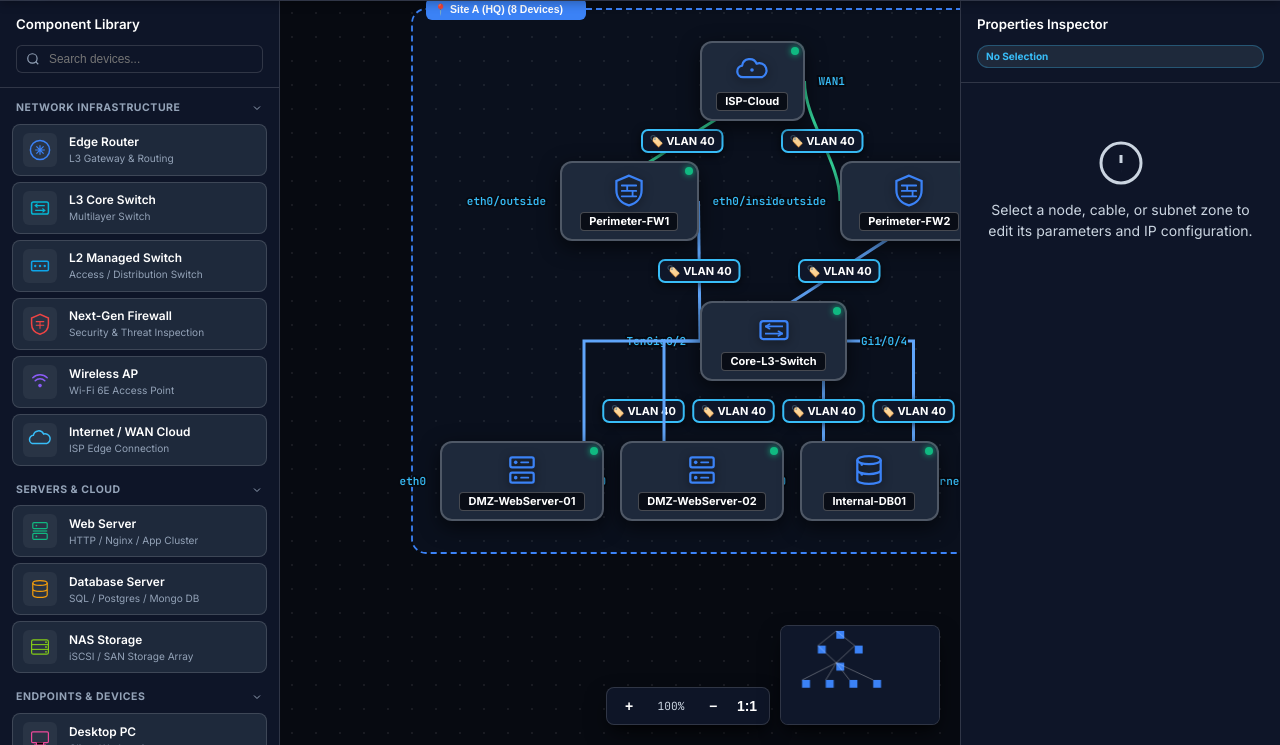
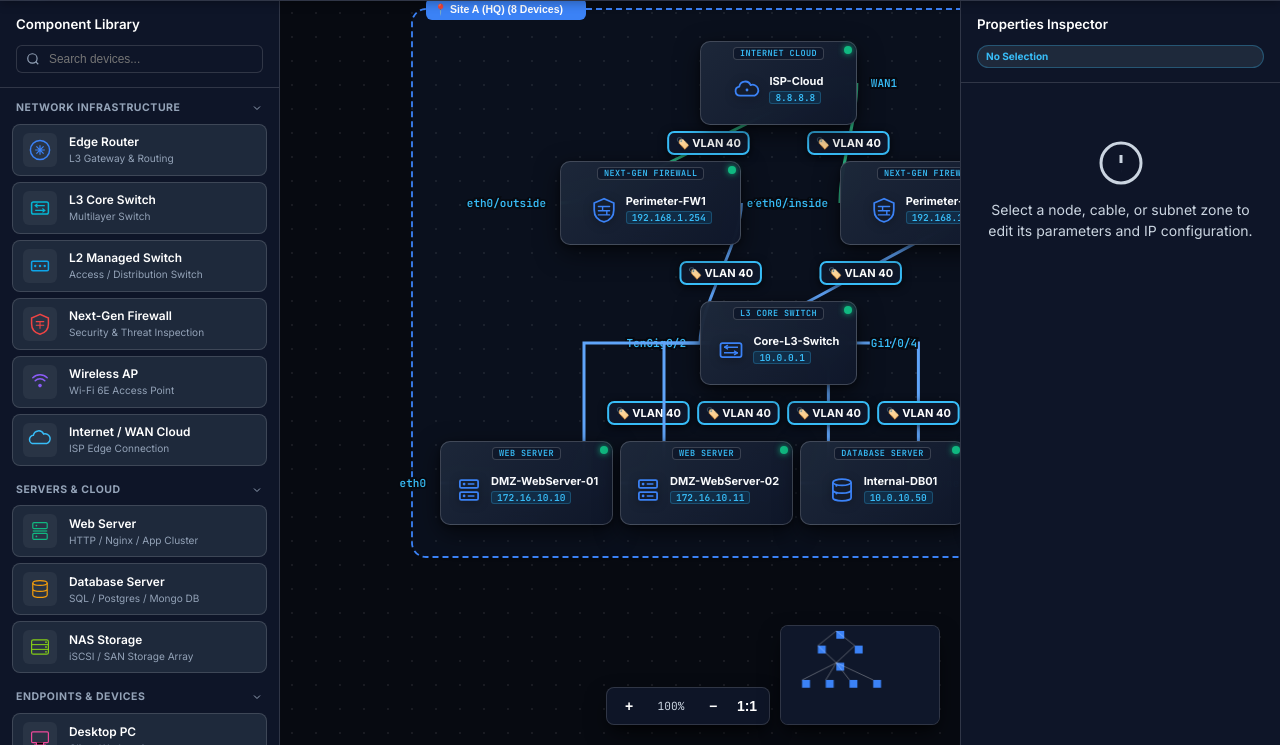
Before and after one commit to Davidv9200/netforgestudio, a website built with Vite: page index.html in a window 1280 px wide. Shown: the part 55-800 px from the top of the page. Built offline with nearby package versions, Linux system fonts and the light colour scheme; files whose address does not match are found by name.

Commit message:
style(canvas): upgrade device node card layout with category pill, bold hostname, and IP badge

```diff
--- a/css/canvas.css
+++ b/css/canvas.css
@@ -159,45 +159,76 @@
 /* NETWORK DEVICE NODE */
 .network-node {
   position: absolute;
-  min-width: 84px;
-  height: 80px;
-  background: #1e293b;
-  border: 2px solid rgba(255, 255, 255, 0.22);
-  border-radius: 12px;
+  min-width: 110px;
+  height: 84px;
+  background: linear-gradient(135deg, rgba(30, 41, 59, 0.95), rgba(15, 23, 42, 0.98));
+  border: 1.5px solid rgba(255, 255, 255, 0.18);
+  border-radius: 10px;
   display: flex;
   flex-direction: column;
-  align-items: center;
-  justify-content: center;
-  padding: 6px 12px;
+  align-items: stretch;
+  justify-content: space-between;
+  padding: 5px 8px 6px 8px;
   pointer-events: auto;
   cursor: move;
-  box-shadow: 0 6px 20px rgba(0, 0, 0, 0.6);
-  backdrop-filter: blur(8px);
+  box-shadow: 0 8px 24px rgba(0, 0, 0, 0.55), 0 2px 6px rgba(0, 0, 0, 0.4);
+  backdrop-filter: blur(10px);
   transition: border-color 0.2s, box-shadow 0.2s, transform 0.1s;
 }
 
 .network-node:hover {
-  border-color: var(--primary);
-  box-shadow: 0 0 18px var(--primary-glow);
+  border-color: var(--accent-color, var(--primary));
+  box-shadow: 0 0 18px rgba(56, 189, 248, 0.35);
   z-index: 30;
 }
 
 .network-node.selected {
   border-color: #38bdf8;
-  border-width: 2.5px;
+  border-width: 2px;
   box-shadow: 0 0 22px rgba(56, 189, 248, 0.6);
   z-index: 40;
 }
 
+.node-header {
+  display: flex;
+  align-items: center;
+  justify-content: center;
+  width: 100%;
+}
+
+.node-type-pill {
+  font-size: 8.5px;
+  font-weight: 700;
+  font-family: var(--font-mono, monospace);
+  text-transform: uppercase;
+  letter-spacing: 0.4px;
+  background: rgba(15, 23, 42, 0.85);
+  border: 1px solid rgba(255, 255, 255, 0.2);
+  padding: 1px 6px;
+  border-radius: 4px;
+  white-space: nowrap;
+  line-height: 1;
+}
+
+.node-main-content {
+  display: flex;
+  align-items: center;
+  justify-content: center;
+  gap: 8px;
+  width: 100%;
+  flex: 1;
+  margin-top: 2px;
+}
+
 .node-icon-box {
-  width: 36px;
-  height: 36px;
+  width: 28px;
+  height: 28px;
+  min-width: 28px;
   color: var(--accent-color, var(--primary));
   display: flex;
   align-items: center;
   justify-content: center;
-  margin-top: 1px;
-  filter: drop-shadow(0 2px 5px rgba(0, 0, 0, 0.6));
+  filter: drop-shadow(0 2px 4px rgba(0, 0, 0, 0.5));
 }
 
 .node-icon-box svg {
@@ -205,22 +236,38 @@
   height: 100%;
 }
 
-.node-hostname-inside {
+.node-info-stack {
+  display: flex;
+  flex-direction: column;
+  align-items: flex-start;
+  justify-content: center;
+  overflow: hidden;
+}
+
+.node-hostname-text {
   font-size: 11px;
   font-weight: 700;
-  font-family: var(--font-main);
-  color: #ffffff;
-  max-width: none;
-  width: max-content;
+  font-family: var(--font-main, sans-serif);
+  color: #f8fafc;
   white-space: nowrap;
-  text-align: center;
-  margin-top: 4px;
-  line-height: 1.1;
-  background: #090d16;
-  padding: 2px 8px;
-  border-radius: 4px;
-  border: 1px solid rgba(255, 255, 255, 0.25);
-  pointer-events: none;
+  overflow: hidden;
+  text-overflow: ellipsis;
+  max-width: 100%;
+  line-height: 1.2;
+}
+
+.node-ip-text {
+  font-size: 9.5px;
+  font-weight: 600;
+  font-family: var(--font-mono, monospace);
+  color: #38bdf8;
+  background: rgba(2, 132, 199, 0.15);
+  border: 1px solid rgba(56, 189, 248, 0.25);
+  padding: 0px 5px;
+  border-radius: 3px;
+  white-space: nowrap;
+  margin-top: 2px;
+  line-height: 1.2;
 }
 
 .node-vlan-tag {
--- a/js/canvas.js
+++ b/js/canvas.js
@@ -320,9 +320,13 @@ class CanvasController {
 
     window.appState.nodes.forEach(node => {
       const isNodeSelected = (window.appState.selectedNodeIds && window.appState.selectedNodeIds.includes(node.id)) || window.appState.selectedId === node.id;
+      const def = window.DeviceRegistry.getDeviceDef(node.type);
 
+      const primaryIp = node.ip || (node.interfaces?.top?.ip) || (node.interfaces && Object.values(node.interfaces)[0]?.ip) || '';
       const hostnameText = node.hostname || node.name || '';
-      const dynamicWidth = Math.max(84, hostnameText.length * 8.5 + 28);
+      const typeStr = def.name || '';
+      const maxLen = Math.max(hostnameText.length, typeStr.length, primaryIp ? primaryIp.length + 3 : 0);
+      const dynamicWidth = Math.max(110, maxLen * 8.2 + 42);
 
       const nodeEl = document.createElement('div');
       nodeEl.className = `network-node ${isNodeSelected ? 'selected' : ''}`;
@@ -331,8 +335,6 @@ class CanvasController {
       nodeEl.style.width = `${dynamicWidth}px`;
       nodeEl.style.setProperty('--accent-color', node.accentColor || '#3b82f6');
       nodeEl.setAttribute('data-id', node.id);
-
-      const def = window.DeviceRegistry.getDeviceDef(node.type);
 
       // Ensure default interfaces dictionary exists
       if (!node.interfaces) {
@@ -366,7 +368,7 @@ class CanvasController {
             if (side === 'top') posStyle = `top: -6px; left: ${posVal}px;`;
             else posStyle = `bottom: -6px; left: ${posVal}px;`;
           } else {
-            const posVal = Math.round((idx + 1) * (80 / (total + 1)) - 6);
+            const posVal = Math.round((idx + 1) * (84 / (total + 1)) - 6);
             if (side === 'left') posStyle = `left: -6px; top: ${posVal}px;`;
             else posStyle = `right: -6px; top: ${posVal}px;`;
           }
@@ -382,9 +384,17 @@ class CanvasController {
       });
 
       nodeEl.innerHTML = `
-        <div class="node-icon-box">${def.iconSvg}</div>
-        <div class="node-hostname-inside" title="${node.hostname}">${node.hostname}</div>
-        <div class="node-status-badge ${node.status || 'online'}"></div>
+        <div class="node-header">
+          <span class="node-type-pill" style="border-color: rgba(255,255,255,0.18); color: ${node.accentColor || '#38bdf8'}">${def.name}</span>
+        </div>
+        <div class="node-main-content">
+          <div class="node-icon-box">${def.iconSvg}</div>
+          <div class="node-info-stack">
+            <div class="node-hostname-text" title="${node.hostname}">${node.hostname}</div>
+            ${primaryIp ? `<div class="node-ip-text">${primaryIp}</div>` : ''}
+          </div>
+        </div>
+        <div class="node-status-badge ${node.status || 'online'}" title="Status: ${node.status || 'online'}"></div>
         ${portDotsHtml}
       `;
 
@@ -514,11 +524,14 @@ class CanvasController {
       let maxY = -Infinity;
 
       nodes.forEach(n => {
-        const nWidth = Math.max(84, (n.hostname || n.name || '').length * 8.5 + 28);
+        const def = window.DeviceRegistry ? window.DeviceRegistry.getDeviceDef(n.type) : {};
+        const primaryIp = n.ip || (n.interfaces?.top?.ip) || (n.interfaces && Object.values(n.interfaces)[0]?.ip) || '';
+        const maxLen = Math.max((n.hostname || n.name || '').length, (def.name || '').length, primaryIp ? primaryIp.length + 3 : 0);
+        const nWidth = Math.max(110, maxLen * 8.2 + 42);
         minX = Math.min(minX, n.x);
         minY = Math.min(minY, n.y);
         maxX = Math.max(maxX, n.x + nWidth);
-        maxY = Math.max(maxY, n.y + 80);
+        maxY = Math.max(maxY, n.y + 84);
       });
 
       const padX = 28;
--- a/js/connections.js
+++ b/js/connections.js
@@ -4,9 +4,13 @@ window.CableRenderer = {
 
   // Calculate anchor point on a node given port side or interface key
   getNodePortCoords: function(node, sideOrKey = 'top', cableIndex = 0, totalOnSide = 1) {
+    const def = window.DeviceRegistry ? window.DeviceRegistry.getDeviceDef(node.type) : {};
     const hostnameText = node.hostname || node.name || '';
-    const width = Math.max(84, hostnameText.length * 8.5 + 28);
-    const height = 80;
+    const typeStr = def.name || '';
+    const primaryIp = node.ip || (node.interfaces?.top?.ip) || (node.interfaces && Object.values(node.interfaces)[0]?.ip) || '';
+    const maxLen = Math.max(hostnameText.length, typeStr.length, primaryIp.length);
+    const width = Math.max(110, maxLen * 8.2 + 42);
+    const height = 84;
     let x = node.x;
     let y = node.y;
 
```
Also changed, not shown: dist/assets/index-B37tENor.js (deleted), dist/assets/index-B97yYt-e.css (deleted), dist/assets/index-BqIBtGce.js (added), dist/assets/index-Ce81Bu89.css (added), dist/index.html, 2 other files.
